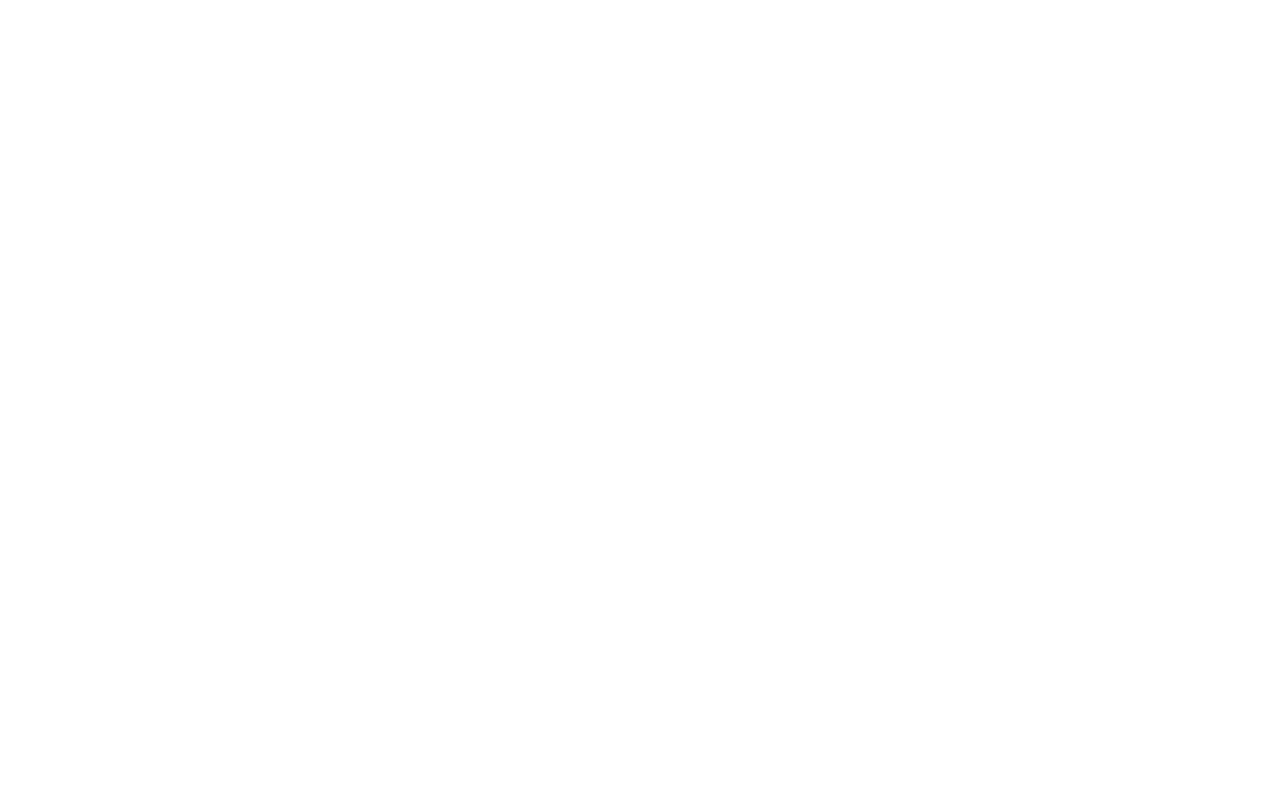
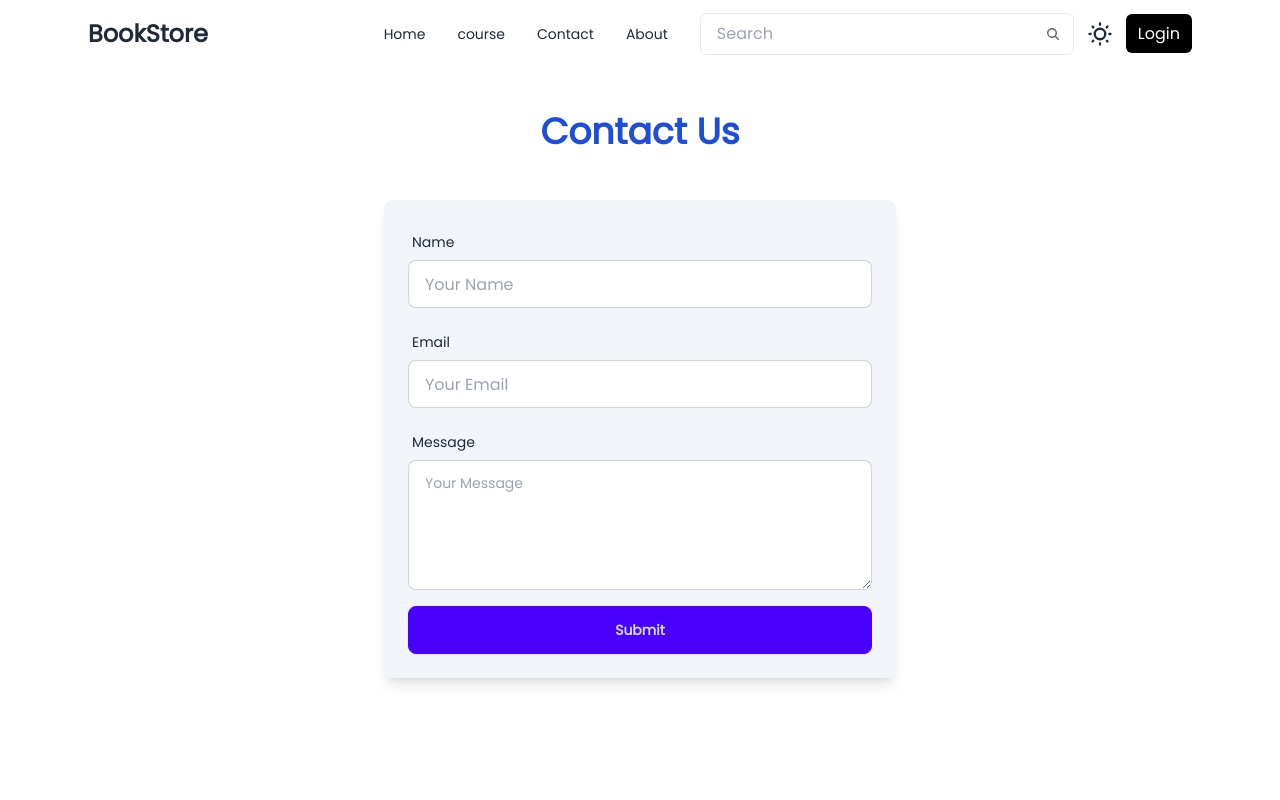
Before and after one commit to vrundanawal/BookStore-App--MERN, a React (Vite) app in the folder FrontEnd/: page /contact in a window 1280 px wide. Before the commit this address had no page. Shown: the top 800 px of the page. Built offline with nearby package versions, Linux system fonts and the light colour scheme.

Commit message:
Created the contact component and routes

```diff
--- a/FrontEnd/src/App.jsx
+++ b/FrontEnd/src/App.jsx
@@ -3,6 +3,7 @@
 import Home from './components/home/Home';
 import Courses from './components/courses/Courses';
 import Signup from './components/Signup';
+import ContactUs from './components/ContactUs';
 
 function App() {
   return (
@@ -12,6 +13,7 @@
           <Route path="/" element={<Home />} />
           <Route path="/course" element={<Courses />} />
           <Route path="/signup" element={<Signup />} />
+          <Route path="/contact" element={<ContactUs />} />
         </Routes>
       </div>
     </>
--- /dev/null
+++ b/FrontEnd/src/components/ContactUs.jsx
@@ -0,0 +1,108 @@
+import React from 'react';
+import Navbar from './Navbar';
+import Footer from './Footer';
+import { useForm } from 'react-hook-form';
+
+const ContactUs = () => {
+  const {
+    register,
+    handleSubmit,
+    formState: { errors },
+  } = useForm();
+
+  const onSubmit = (data) => {
+    console.log(data);
+    // Add your logic to store contact details here
+  };
+
+  return (
+    <>
+      <Navbar />
+      <div className="pt-16 min-h-screen bg-white dark:bg-gray-900 mb-8">
+        <div className="max-w-screen-lg container mx-auto md:px-20 px-4">
+          <div className="mt-12 items-center justify-center text-center">
+            <h2 className="text-2xl md:text-4xl font-bold text-blue-700 dark:text-white">
+              Contact Us
+            </h2>
+            <form
+              className="mt-12 space-y-4 max-w-lg mx-auto shadow-lg p-6 bg-slate-100 dark:bg-gray-700 rounded-lg"
+              onSubmit={handleSubmit(onSubmit)}
+            >
+              <div className="form-control">
+                <label
+                  className="label text-gray-900 dark:text-dark-mode"
+                  htmlFor="name"
+                >
+                  <span className="label-text dark:text-white">Name</span>
+                </label>
+                <input
+                  type="text"
+                  id="name"
+                  name="name"
+                  className="input input-bordered w-full"
+                  placeholder="Your Name"
+                  {...register('name', { required: true })}
+                />
+                {errors.name && (
+                  <span className="text-red-500 text-start py-1">
+                    This field is required
+                  </span>
+                )}
+              </div>
+              <div className="form-control">
+                <label
+                  className="label text-gray-900 dark:text-dark-mode"
+                  htmlFor="email"
+                >
+                  <span className="label-text  dark:text-white">Email</span>
+                </label>
+                <input
+                  type="email"
+                  id="email"
+                  name="email"
+                  className="input input-bordered w-full"
+                  placeholder="Your Email"
+                  {...register('email', { required: true })}
+                />
+                {errors.email && (
+                  <span className="text-red-500 text-start py-1">
+                    This field is required
+                  </span>
+                )}
+              </div>
+              <div className="form-control">
+                <label
+                  className="label text-gray-900 dark:text-dark-mode"
+                  htmlFor="message"
+                >
+                  <span className="label-text  dark:text-white">Message</span>
+                </label>
+                <textarea
+                  id="message"
+                  name="message"
+                  className="textarea textarea-bordered w-full"
+                  placeholder="Your Message"
+                  rows="4"
+                  {...register('message', { required: true })}
+                ></textarea>
+                {errors.message && (
+                  <span className="text-red-500 text-start py-1">
+                    This field is required
+                  </span>
+                )}
+              </div>
+              <div className="form-control mt-6">
+                <button type="submit" className="btn btn-primary w-full">
+                  Submit
+                </button>
+              </div>
+            </form>
+          </div>
+        </div>
+      </div>
+      <Footer />
+    </>
+  );
+};
+
+export default ContactUs;
--- a/FrontEnd/src/components/Navbar.jsx
+++ b/FrontEnd/src/components/Navbar.jsx
@@ -44,7 +44,7 @@
         <a href="/course">course</a>
       </li>
       <li>
-        <a>Contact</a>
+        <a href="/contact">Contact</a>
       </li>
       <li>
         <a>About</a>
--- a/FrontEnd/src/components/Signup.jsx
+++ b/FrontEnd/src/components/Signup.jsx
@@ -89,7 +89,7 @@
                   className="bg-pink-500 text-white rounded-md px-3 py-1 hover:bg-pink-700 duration-200"
                   onClick={handleSubmit(onSubmit)}
                 >
-                  Signup---
+                  Signup
                 </button>
                 <div className="text-xl">
                   Have account?{' '}
```
